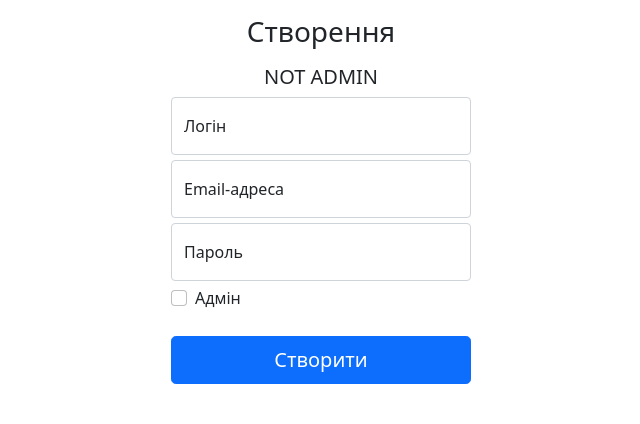
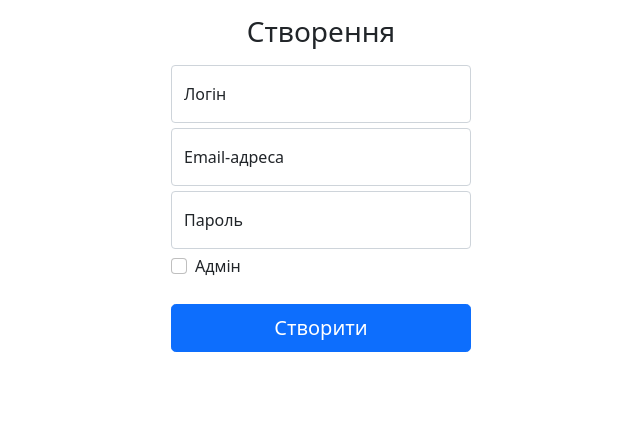
Before and after one commit to Okashichan/coursework, a Python web app: template website/templates/users/edit.html in a window 1280 px wide. Shown: the part 56-480 px from the top of the page, without its empty margins (319-959 px from the left). Run offline with Jinja, Linux system fonts and the light colour scheme; the template is opened without the code that fills it, so the values that code supplies are empty.

Commit message:
some fixes

```diff
--- a/website/templates/chat/dashboard.html
+++ b/website/templates/chat/dashboard.html
@@ -23,7 +23,7 @@
       <tr>
         <th scope="row">{{loop.index}}</th>
         <td>{{msg.user_id}}</td>
-        <td>{{msg.login}}</td>
+        <td><a href="/user/{{msg.login}}" class="link-info">{{msg.login}}</a></td>
         <td>{{msg.text}}</td>
         <td>{{msg.date}}</td>
         {% if user.is_admin %}
--- a/website/templates/users/edit.html
+++ b/website/templates/users/edit.html
@@ -25,11 +25,6 @@
         Створення
         {% endif %}
     </h1>
-    {% if user.is_admin %}
-    <h5 class="text-center">ADMIN</h5>
-    {% else %}
-    <h5 class="text-center">NOT ADMIN</h5>
-    {% endif %}
     <div class="form-floating">
         <input
             type="text"
--- a/website/templates/users/user.html
+++ b/website/templates/users/user.html
@@ -1,6 +1,5 @@
 {% extends 'base.html' %}
 {% block title %}Профіль{% endblock %}
-{% set page = '/user' %}
 
 {% block content %}
 <div class="container p-2">
```
